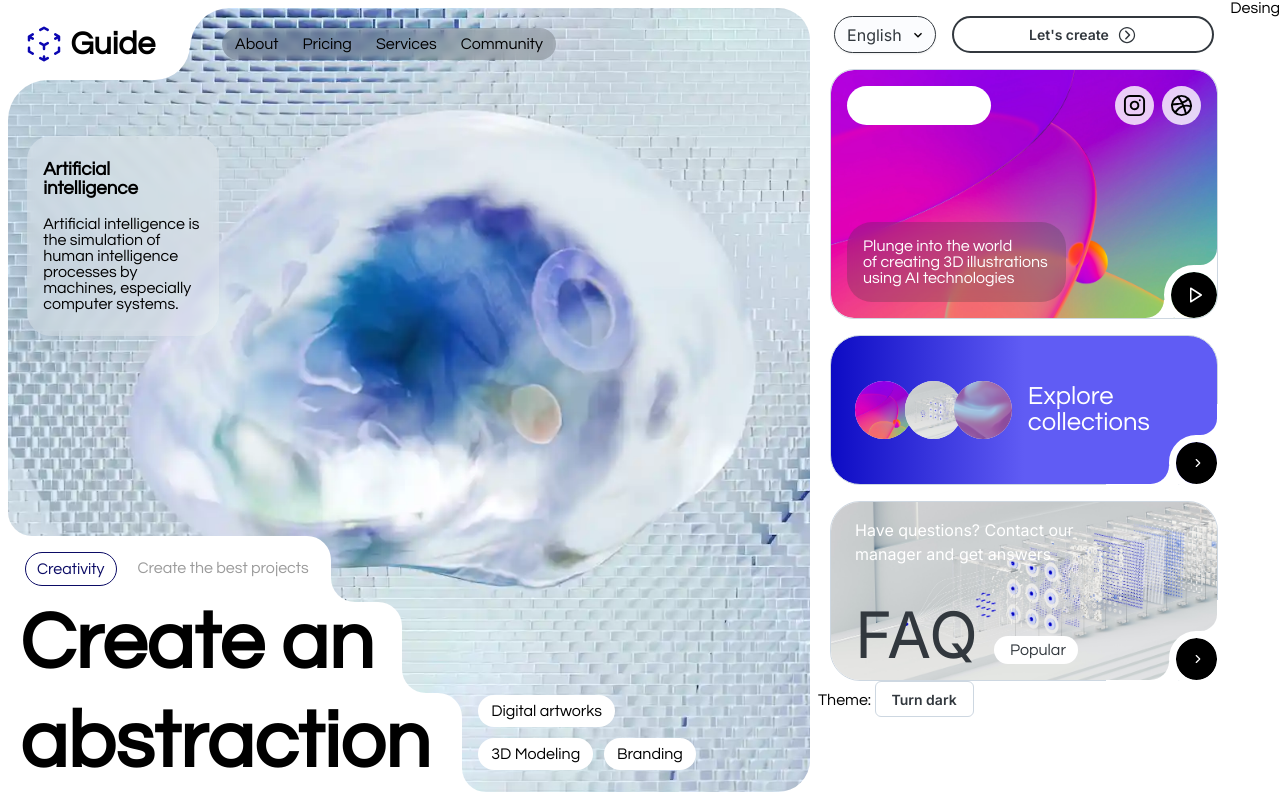
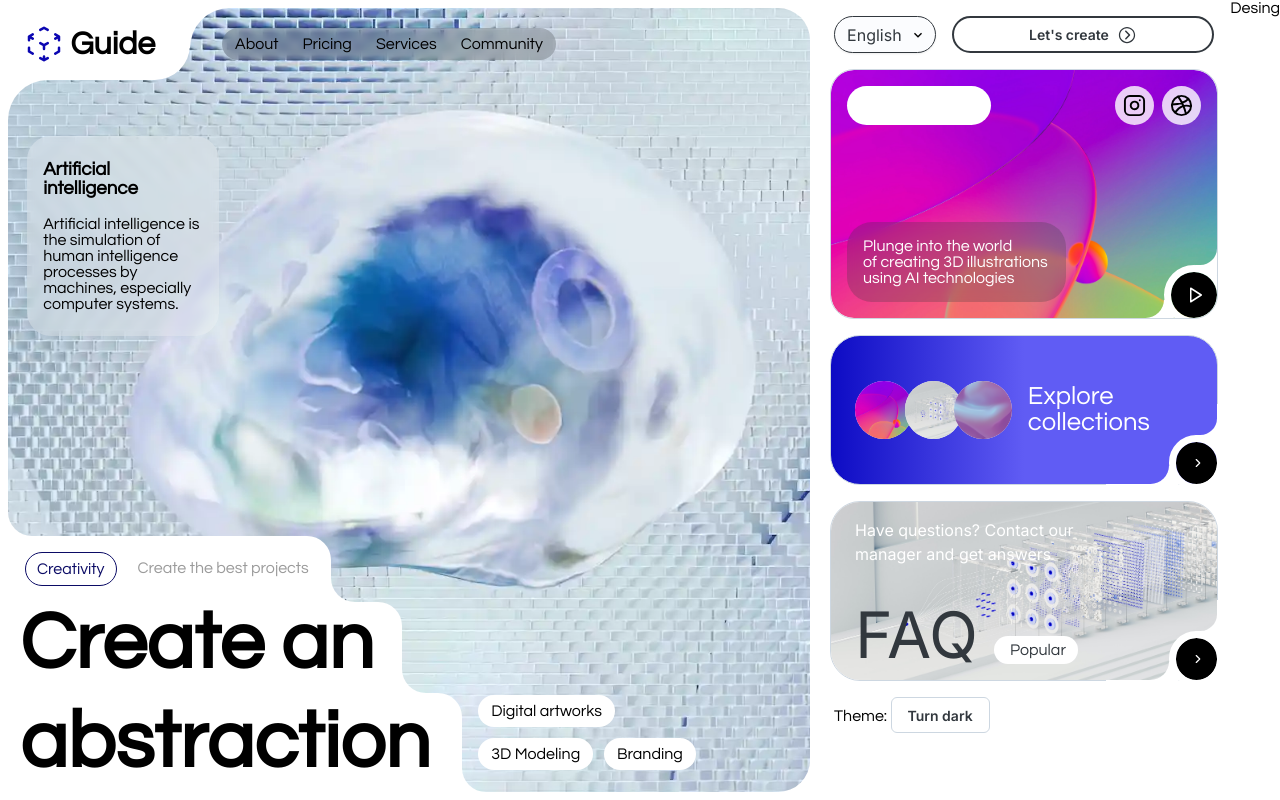
Before and after one commit to Antac69/practicando-next, a Next.js app: page / in a window 1280 px wide. Built offline with nearby package versions, Linux system fonts and the light colour scheme.

Commit message:
agregando style a la seccion de cambio de tema

```diff
--- a/components/Info.jsx
+++ b/components/Info.jsx
@@ -4,19 +4,20 @@ import InfoTop from "./info/InfoTop";
 import InfoCards from "./info/InfoCards";
 import { useColorScheme } from '@mui/joy/styles';
 import Button from '@mui/joy/Button';
+import { Grid } from "@mui/joy";
 const Info = () => {
   const { mode, setMode } = useColorScheme();
   return (
     <section className={styles.container}>
       <InfoTop></InfoTop>
       <InfoCards></InfoCards>
-      <section className={styles.bottom}>Theme: <Button
+      <Grid className={styles.bottom} p={2} spacing='3em'>Theme: <Button
       variant="outlined"
       color="neutral"
       onClick={() => setMode(mode === 'dark' ? 'light' : 'dark')}
     >
       {mode === 'dark' ? 'Turn light' : 'Turn dark'}
-    </Button></section>
+    </Button></Grid>
     </section>
   );
 };
```
